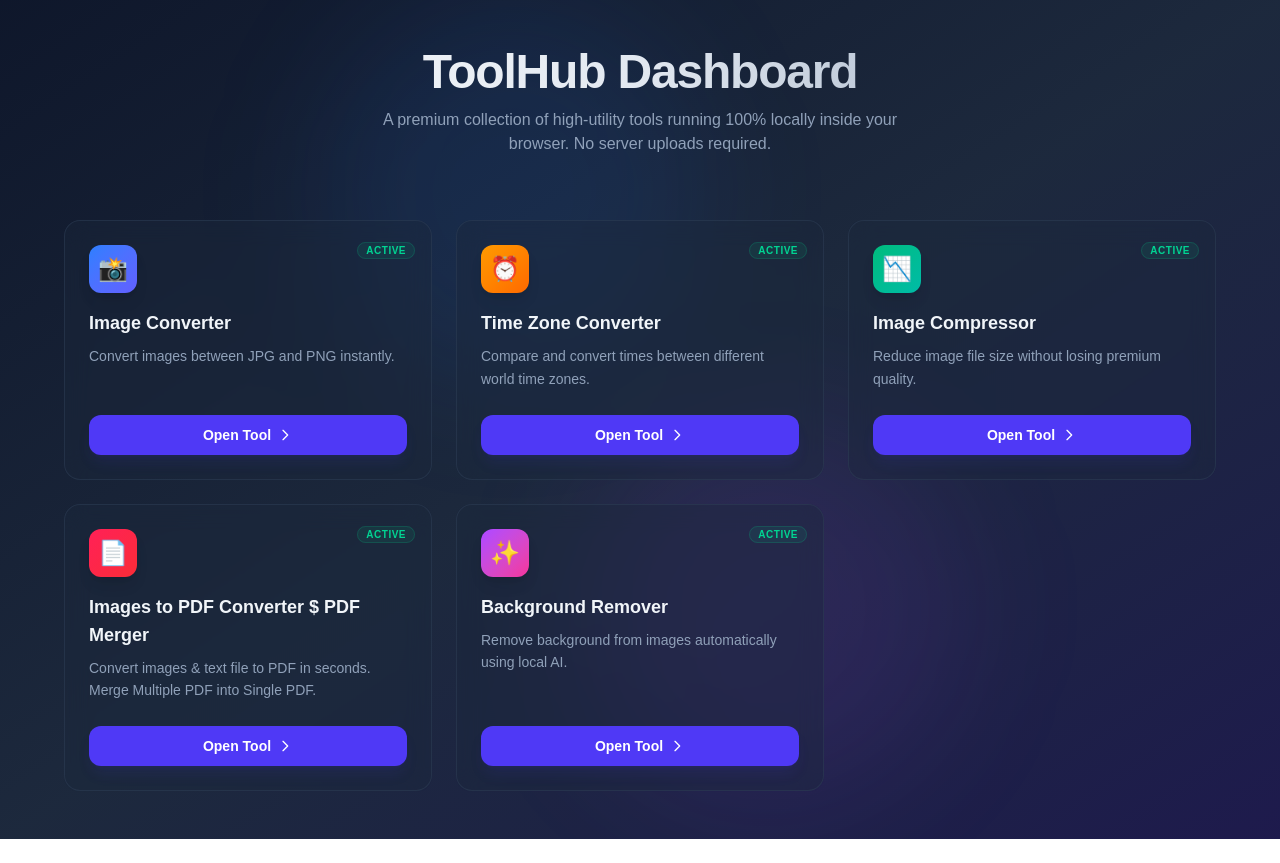
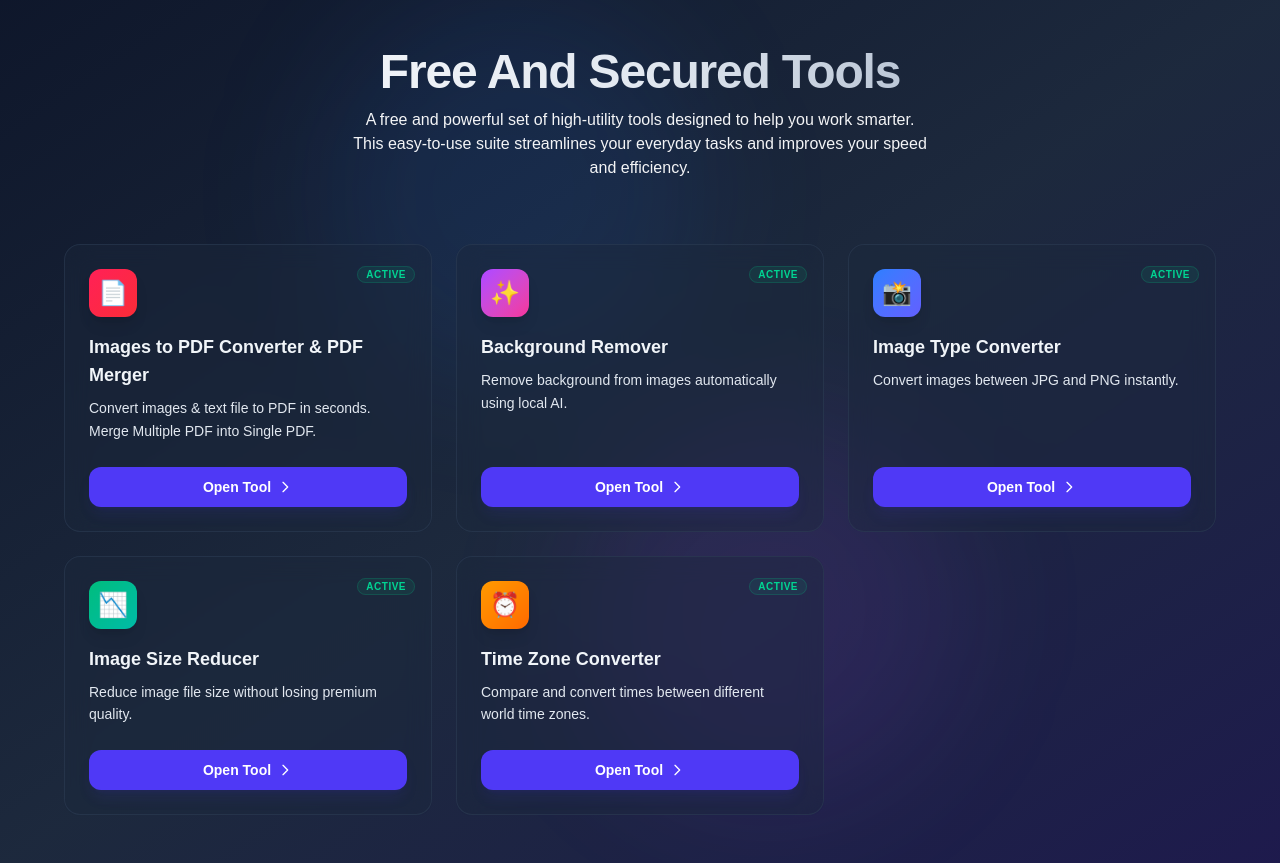
Before and after one commit to afzall07/toolhub, a Next.js app: page / in a window 1280 px wide. Before the commit the page ends 839 px from the top, so only its background shows below. Built offline with nearby package versions, Linux system fonts and the light colour scheme.

Commit message:
change headings

```diff
--- a/app/image-to-pdf/page.tsx
+++ b/app/image-to-pdf/page.tsx
@@ -105,8 +105,8 @@ export default function FileToPdfConverter() {
                     <div className="inline-flex items-center justify-center w-12 h-12 rounded-xl bg-gradient-to-br from-rose-500 to-red-500 text-2xl shadow-lg mb-3">
                         📄
                     </div>
-                    <h1 className="text-xl sm:text-2xl font-extrabold text-red-100 tracking-tight">IMAGES to PDF $ PDF Merger</h1>
-                    <p className="text-xl text-red-400 mt-1">Convert images & text file to PDF and Merge Multiple PDF into a Single PDF in seconds.</p>
+                    <h1 className="text-xl sm:text-2xl font-extrabold text-slate-100 tracking-tight">PDF Converter & Merger</h1>
+                    <p className="text-base text-red-400 mt-1">Convert images & text file to PDF and Merge Multiple PDF into a Single PDF in seconds.</p>
                 </div>
 
                 {/* Upload Zone */}
--- a/app/page.tsx
+++ b/app/page.tsx
@@ -2,31 +2,7 @@ import Link from "next/link";
 
 const tools = [
     {
-        name: "Image Converter",
-        description: "Convert images between JPG and PNG instantly.",
-        icon: "📸",
-        href: "/image-converter",
-        status: "Active",
-        color: "from-blue-500 to-indigo-500",
-    },
-    {
-        name: "Time Zone Converter",
-        description: "Compare and convert times between different world time zones.",
-        icon: "⏰",
-        href: "/time-zone-converter",
-        status: "Active",
-        color: "from-amber-500 to-orange-500",
-    },
-    {
-        name: "Image Compressor",
-        description: "Reduce image file size without losing premium quality.",
-        icon: "📉",
-        href: "/image-compressor",
-        status: "Active",
-        color: "from-emerald-500 to-teal-500",
-    },
-    {
-        name: "Images to PDF Converter $ PDF Merger",
+        name: "Images to PDF Converter & PDF Merger",
         description: "Convert images & text file to PDF in seconds. Merge Multiple PDF into Single PDF.",
         icon: "📄",
         href: "/image-to-pdf",
@@ -41,6 +17,30 @@ const tools = [
         status: "Active",
         color: "from-purple-500 to-pink-500",
     },
+    {
+        name: "Image Type Converter",
+        description: "Convert images between JPG and PNG instantly.",
+        icon: "📸",
+        href: "/image-converter",
+        status: "Active",
+        color: "from-blue-500 to-indigo-500",
+    }, {
+        name: "Image Size Reducer",
+        description: "Reduce image file size without losing premium quality.",
+        icon: "📉",
+        href: "/image-compressor",
+        status: "Active",
+        color: "from-emerald-500 to-teal-500",
+    },
+    {
+        name: "Time Zone Converter",
+        description: "Compare and convert times between different world time zones.",
+        icon: "⏰",
+        href: "/time-zone-converter",
+        status: "Active",
+        color: "from-amber-500 to-orange-500",
+    }
+
 ];
 
 export default function HomePage() {
@@ -54,10 +54,10 @@ export default function HomePage() {
                 {/* Header Section */}
                 <header className="text-center mb-12 md:mb-16">
                     <h1 className="text-3xl sm:text-4xl md:text-5xl font-extrabold tracking-tight bg-clip-text text-transparent bg-gradient-to-r from-white via-slate-200 to-slate-400">
-                        ToolHub Dashboard
+                        Free And Secured Tools
                     </h1>
-                    <p className="text-sm sm:text-base text-slate-400 mt-3 max-w-xl mx-auto">
-                        A premium collection of high-utility tools running 100% locally inside your browser. No server uploads required.
+                    <p className="text-sm sm:text-base text-gray-100 mt-3 max-w-xl mx-auto">
+                        A free and powerful set of high-utility tools designed to help you work smarter. This easy-to-use suite streamlines your everyday tasks and improves your speed and efficiency.
                     </p>
                 </header>
 
@@ -91,7 +91,7 @@ export default function HomePage() {
                                     <h2 className="text-lg font-bold text-slate-100 group-hover:text-white transition-colors">
                                         {tool.name}
                                     </h2>
-                                    <p className="text-xs sm:text-sm text-slate-400 mt-2 line-clamp-2 leading-relaxed">
+                                    <p className="text-xs sm:text-sm text-slate-200 mt-2 line-clamp-2 leading-relaxed">
                                         {tool.description}
                                     </p>
                                 </div>
```
